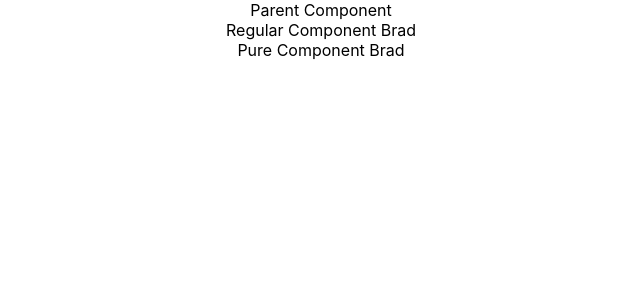
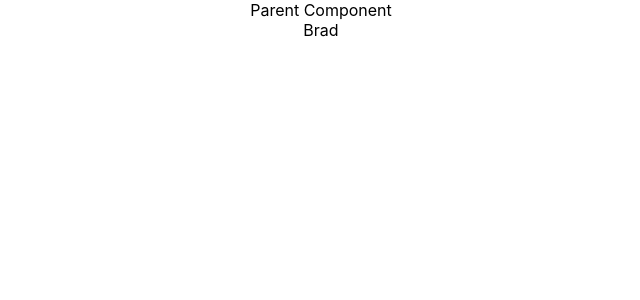
Before and after one commit to takinabradley/Codevolution-react-tutorial, a React (Create React App) app: page / in a window 1280 px wide. Shown: the top 300 px of the page, without its empty margins (319-959 px from the left). Built offline with nearby package versions, Linux system fonts and the light colour scheme.

Commit message:
Finish 'Memo'

```diff
--- /dev/null
+++ b/src/components/MemoComponent.js
@@ -0,0 +1,5 @@
+import React from "react"
+export default function MemoComponent({ name }) {
+  console.log("rendering Memo Component")
+  return <div>{name}</div>
+}
--- a/src/components/ParentComp.js
+++ b/src/components/ParentComp.js
@@ -1,7 +1,10 @@
 import React from "react"
+import MemoComponent from "./MemoComponent"
 import PureComponent from "./PureComponent"
 import RegularComponent from "./RegularComponent"
-export default class ParentComp extends React.PureComponent {
+const MemoizedComponent = React.memo(MemoComponent)
+
+export default class ParentComp extends React.Component {
   constructor(props) {
     super(props)
     this.state = {
@@ -20,8 +23,9 @@ export default class ParentComp extends React.PureComponent {
     return (
       <div>
         Parent Component
-        <RegularComponent name={this.state.name} />
-        <PureComponent name={this.state.name} />
+        {/* <RegularComponent name={this.state.name} />
+        <PureComponent name={this.state.name} /> */}
+        <MemoizedComponent name={this.state.name} />
       </div>
     )
   }
```
Also changed, not shown: 1 other file (tests, documents, lock files or other folders).
